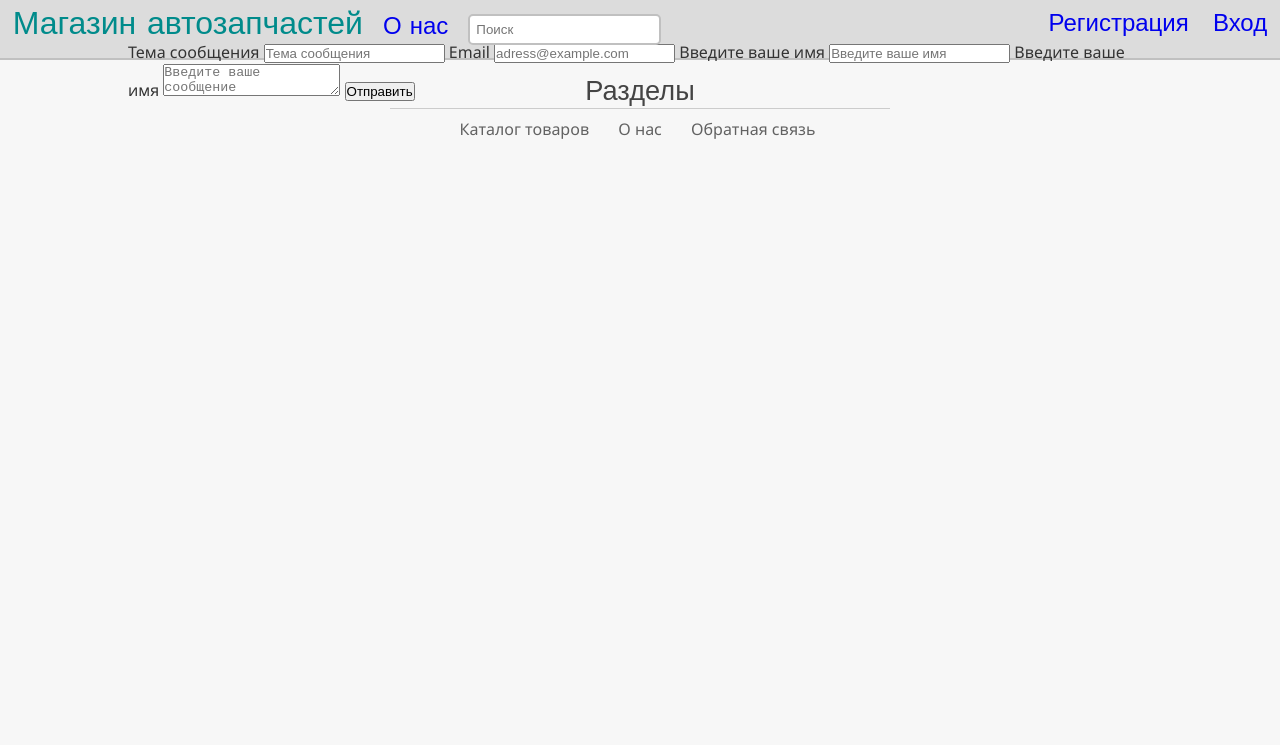
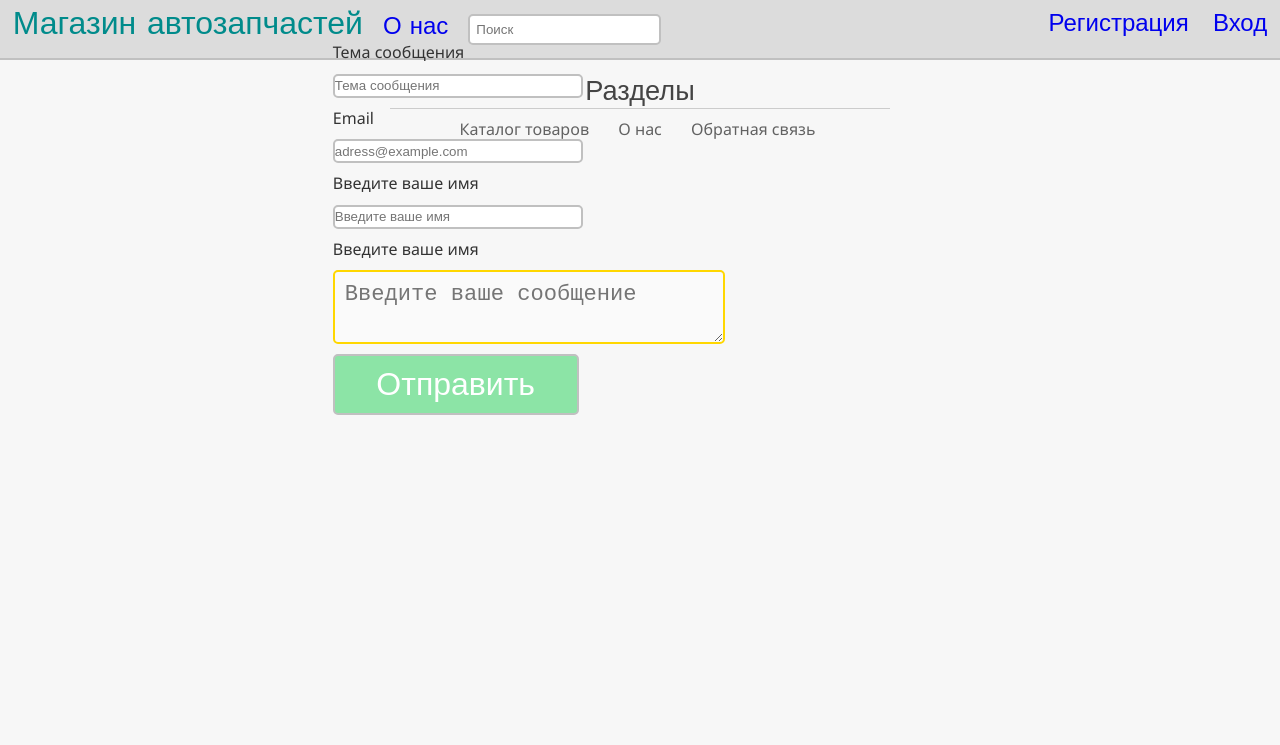
Before and after one commit to Roma-uuu/my-site, a plain HTML site: page feedback.html in a window 1280 px wide. Shown: the top 745 px of the page. Drawn offline with Linux system fonts and the light colour scheme.

Commit message:
Update style.css

```diff
--- a/style.css
+++ b/style.css
@@ -133,15 +133,32 @@ input[type=text].field:focus {
 }
 
 #wrapper #articles article {
-	width: 31.33333%;
+	float: left;
 	border: 1px solid silver;
 	box-sizing: border-box;
 	border-radius: 5px;
 	background-color: #fafafa;
+	min-height: 200px;
+}
+
+@media (min-width: 900px) {
+#wrapper #articles article {
+	width: 31.33333%;
 	margin-right: 2%;
-	min-height: 200px;
-	float: left;
-}
+}}
+
+@media (min-width: 899px) and (min-width: 700px) {
+	#wrapper #articles article {
+		width: 80%;
+		margin-left: 10px;
+		margin-bottom: 10px;
+}}
+
+@media (min-width: 700px) {
+	#wrapper #articles article {
+		width: 100%;
+		margin-bottom: 10px;
+	}}
 
 #wrapper #articles article img {
 	width: 100%;
@@ -177,6 +194,60 @@ input[type=text].field:focus {
 	padding: 1%;
 }
 
+/* Страница "Обратная связь" */
+
+form {
+	width: 60%;
+	margin-left: 20%;
+	float: left;
+}
+
+form label {
+	float: left;
+	width: 100%;
+	margin-bottom: 10px;
+}
+
+form input {
+	border-radius: 5px;
+	border: 2px solid silver;
+	float: left;
+	clear: both;
+	margin-bottom: 10px;
+	width: 40%;
+	height: 20px;
+}
+
+form input:focus, form textarea:focus {border: 2px solid #f58b8b}
+
+form textarea {
+	width: 60%;
+	float: left;
+	clear: both;
+	background-color: #fafafa;
+	border: 2px solid gold;
+	border-radius: 5px;
+	padding: 10px;
+	font-size: 1.7em
+
+}
+
+form #send {
+	float: left;
+	padding: 10px;
+	background-color: #8ce4a6;
+	border-radius: 5px;
+	margin-top: 10px;
+	font-size: 2em;
+	height: auto;
+	color: #fff;
+	cursor: pointer;
+}
+
+form #send.hover {
+	background-color: #f58b8b;
+}
+
 /* Центральный блок сайта */
 
 #main_soc_block {
@@ -193,11 +264,13 @@ input[type=text].field:focus {
 #main_soc_block_in {
 	text-align: center;
 	padding: 1%;
-	height: 100px;
+	height: 200px;
 	background-color: #fafafa;
 	border: 1px solid silver;
+	box-sizing: border-box;
 	border-radius: 7px;
 	width: 500px;
+	max-width: 98%;
 }
 
 #main_soc_block_in a {
```
